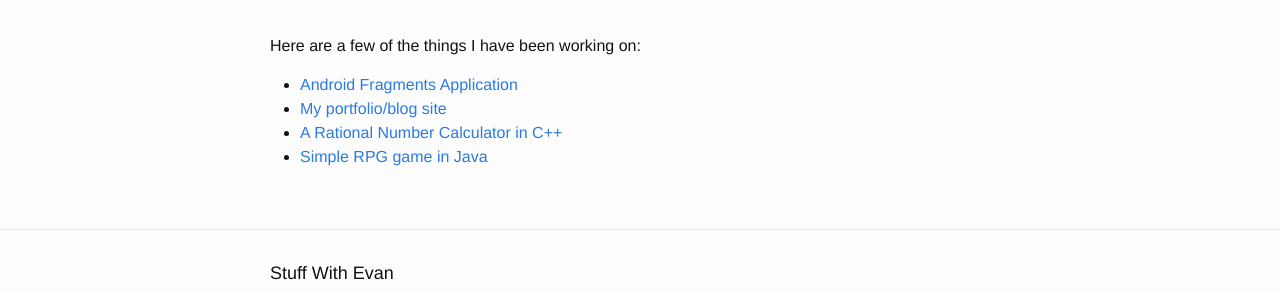
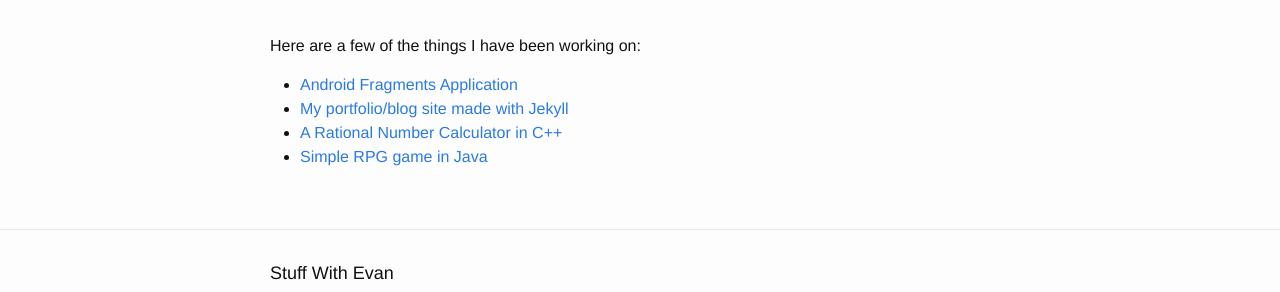
Before and after one commit to oakeef/oakeef.github.io, a Jekyll site: the page built from portfolio.md, in a window 1280 px wide. Shown: the part 130-422 px from the top of the page. Built offline with Jekyll 4.4.1, drawn with Linux system fonts in a browser that asks for light colours.

Commit message:
small update to portfolio page

```diff
--- a/portfolio.md
+++ b/portfolio.md
@@ -7,6 +7,6 @@ permalink: /portfolio/
 Here are a few of the things I have been working on:
 
 - [Android Fragments Application](https://github.com/oakeef/Android-Fragments)
-- [My portfolio/blog site](https://github.com/oakeef/oakeef.github.io)
+- [My portfolio/blog site made with Jekyll](https://github.com/oakeef/oakeef.github.io)
 - [A Rational Number Calculator in C++](https://github.com/oakeef/rational-Calc)
 - [Simple RPG game in Java](https://github.com/oakeef/roleplaying-game)
```
